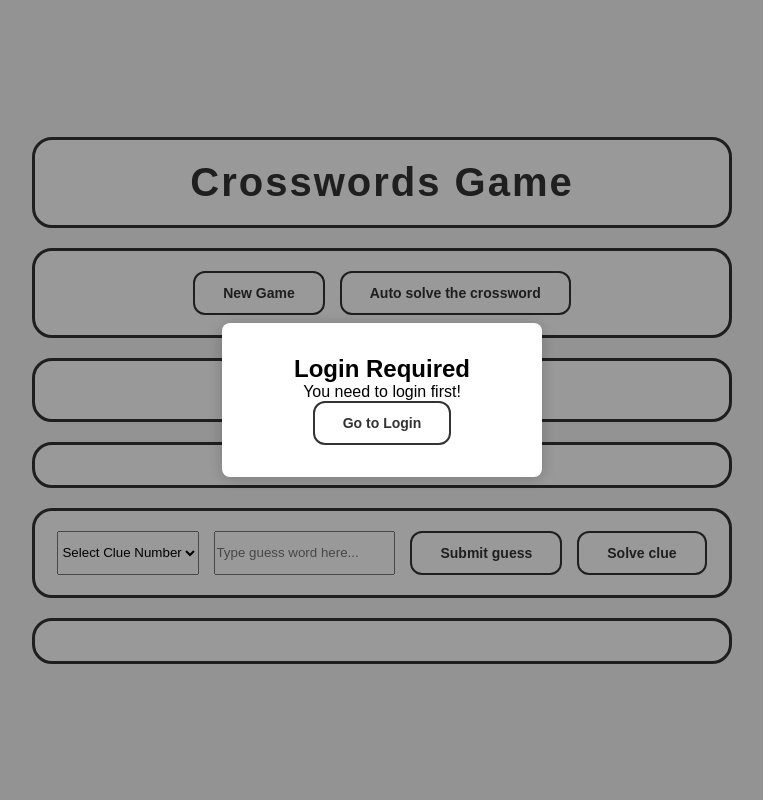
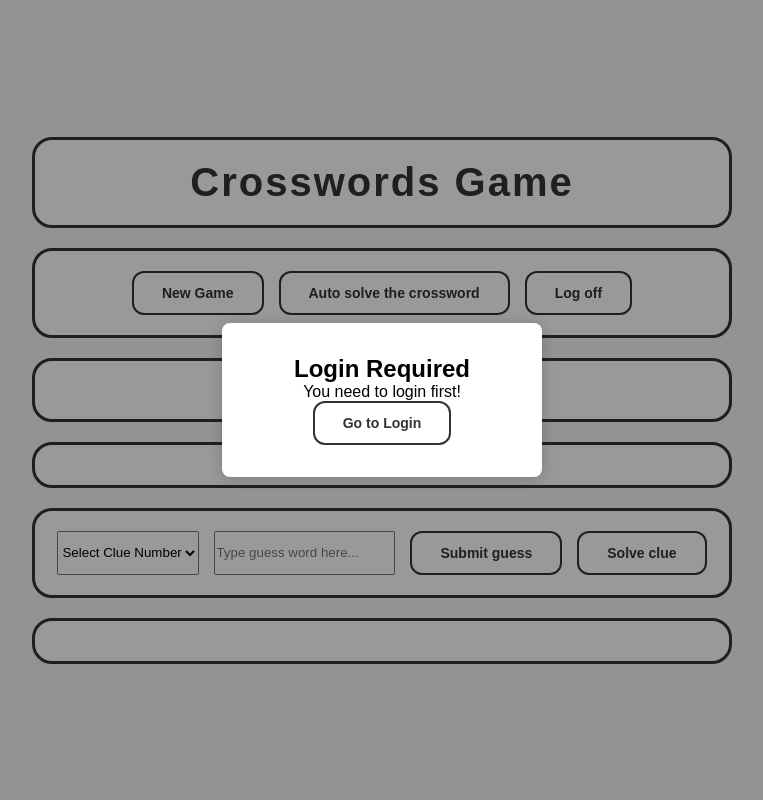
Before and after one commit to IHaveNoIdea-HAH/Software-Development-Assignment-1, a Flask app: page /play in a window 1280 px wide. Shown: the whole page, without its empty margins (258-1021 px from the left). Run offline with Flask 2, Linux system fonts and the light colour scheme.

Commit message:
Latest changes: 1. Did the log out button and JS code.

```diff
--- a/backend/app/static/js/playpageJava.js
+++ b/backend/app/static/js/playpageJava.js
@@ -763,12 +763,65 @@ async function submitAutoSolveCrossword() {
   };
 }
 
+// Log off the game and clear session when the user clicks log out on the /play page
+function logOffTheGame() {
+  // Create confirmation dialog
+  const confirmDialog = document.createElement('div');
+  confirmDialog.style.position = 'fixed';
+  confirmDialog.style.top = '0';
+  confirmDialog.style.left = '0';
+  confirmDialog.style.width = '100vw';
+  confirmDialog.style.height = '100vh';
+  confirmDialog.style.background = 'rgba(0,0,0,0.5)';
+  confirmDialog.style.display = 'flex';
+  confirmDialog.style.alignItems = 'center';
+  confirmDialog.style.justifyContent = 'center';
+  confirmDialog.style.zIndex = '1000';
+
+  const dialogBox = document.createElement('div');
+  dialogBox.style.background = '#fff';
+  dialogBox.style.padding = '24px';
+  dialogBox.style.borderRadius = '8px';
+  dialogBox.style.boxShadow = '0 2px 8px rgba(0,0,0,0.2)';
+  dialogBox.style.textAlign = 'center';
+
+  const message = document.createElement('p');
+  message.textContent = 'Would you like to log out from the game?';
+  dialogBox.appendChild(message);
+
+  const yesBtn = document.createElement('button');
+  yesBtn.textContent = 'Yes';
+  yesBtn.style.margin = '0 10px';
+  const noBtn = document.createElement('button');
+  noBtn.textContent = 'No';
+  noBtn.style.margin = '0 10px';
+
+  dialogBox.appendChild(yesBtn);
+  dialogBox.appendChild(noBtn);
+  confirmDialog.appendChild(dialogBox);
+  document.body.appendChild(confirmDialog);
+
+  yesBtn.onclick = function() {
+    // Clear crossword session from localStorage so that the player can log in again fresh
+    localStorage.removeItem('crossword_session');
+    document.body.removeChild(confirmDialog);
+    // Redirect to start page
+    window.location.href = '/';
+  };
+
+  noBtn.onclick = function() {
+    document.body.removeChild(confirmDialog);
+  };
+}
+
 
 // Attach event listeners to our buttons in the play page so that they work when clicked
 window.addEventListener('DOMContentLoaded', function() {
   if (!checkUserLoggedIn()) return;
   const btn = document.getElementById('new_game_btn');
   if (btn) btn.addEventListener('click', checkAndStartNewGame);
+  const logOutBtn = document.getElementById('log_out_btn');
+  if (logOutBtn) logOutBtn.addEventListener('click', logOffTheGame);
   const guessBtn = document.getElementById('submit_guess_word_btn');
   if (guessBtn) guessBtn.addEventListener('click', submitGuessWord);
   const solveClueBtn = document.getElementById('submit_solve_clue_btn');
--- a/backend/app/templates/play.html
+++ b/backend/app/templates/play.html
@@ -23,6 +23,7 @@
         <div class="button-box">
             <button id="new_game_btn">New Game</button>
             <button id="auto_solve_crossword_btn">Auto solve the crossword</button>
+            <button id="log_out_btn">Log off</button>
         </div>
 
         <div class="hud-box">
```
